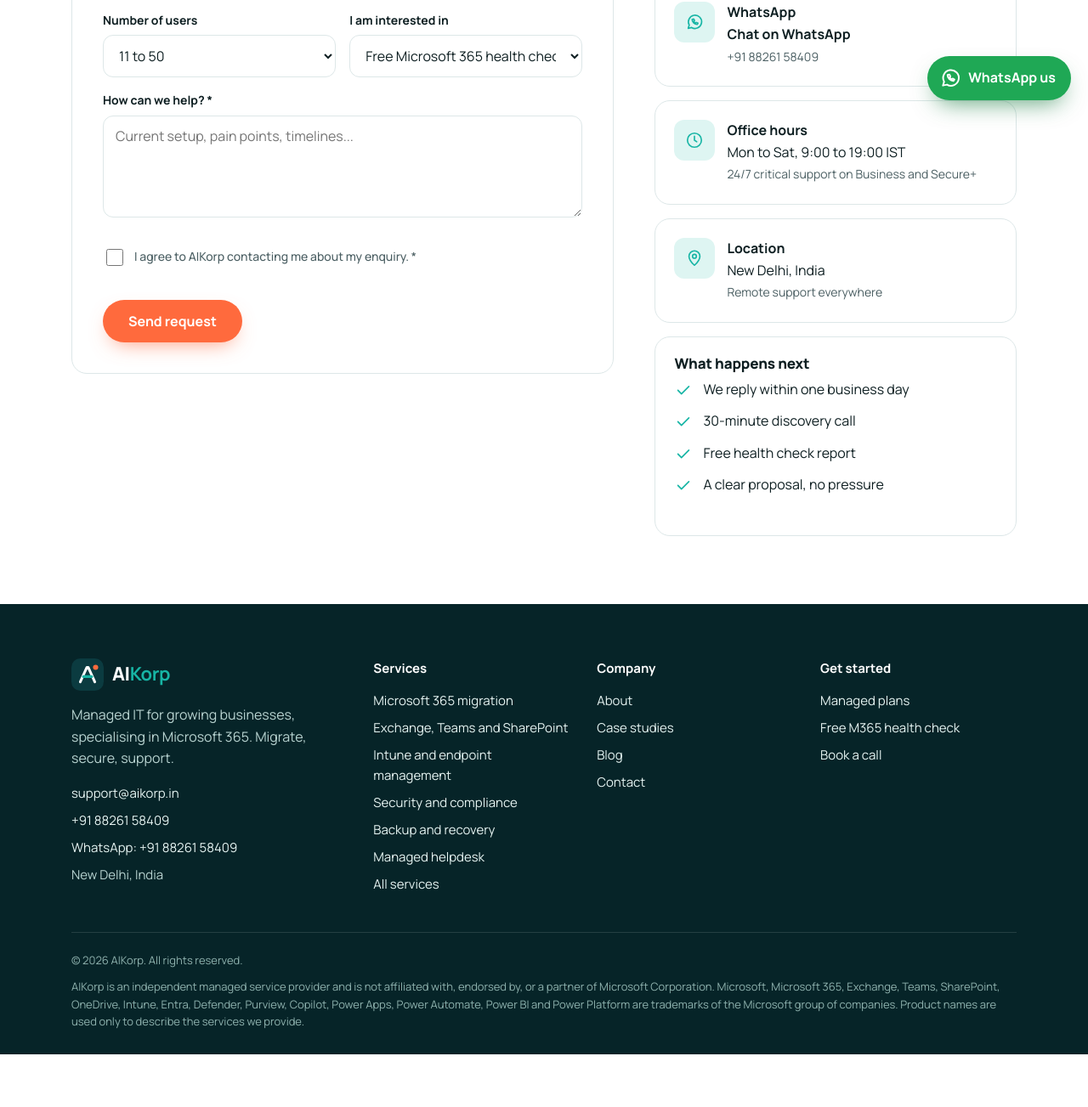
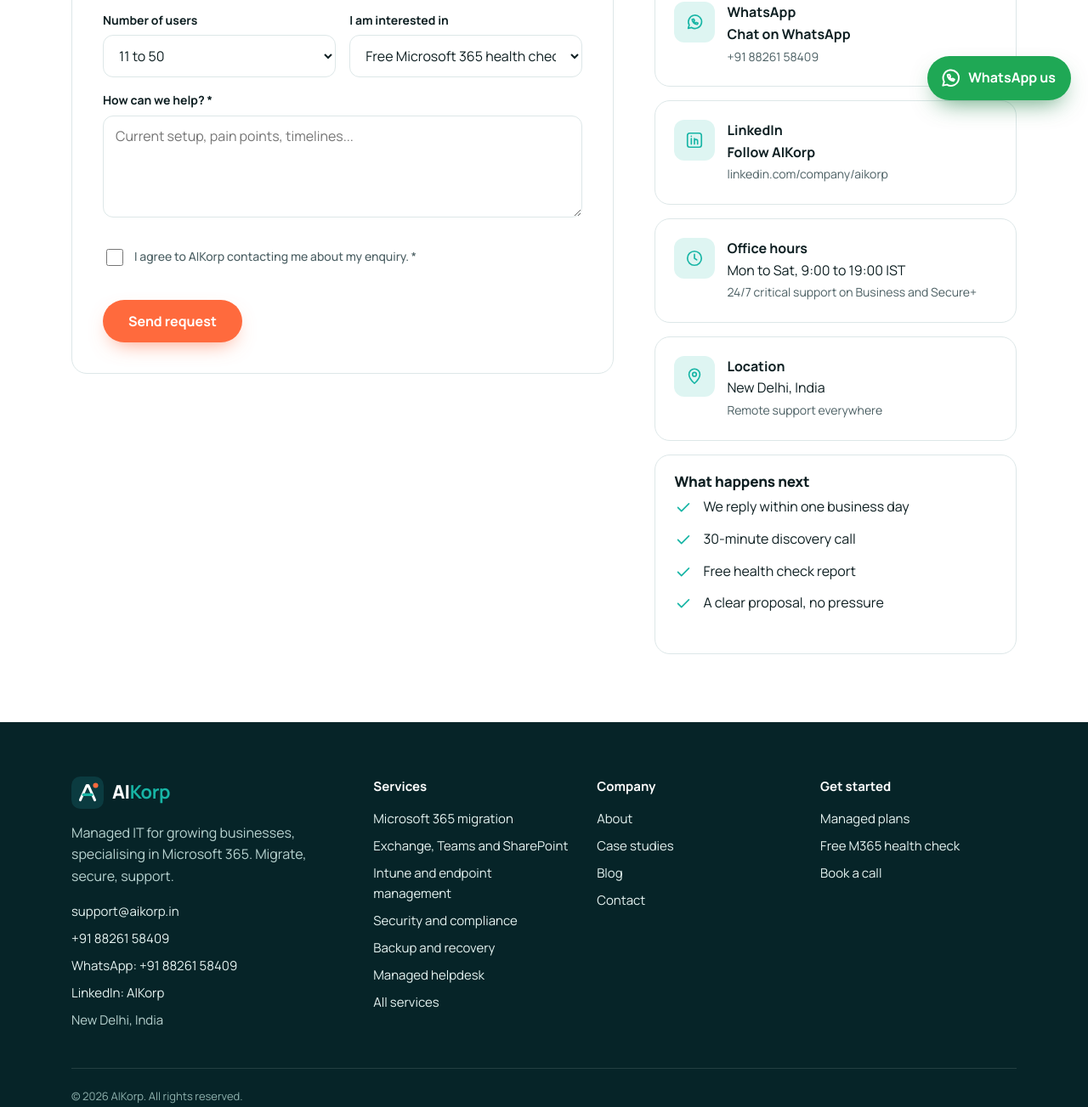
Before and after one commit to dsaini95/aikorp-msp-website, a plain HTML site: page contact.html in a window 1280 px wide. Shown: the part 662-1965 px from the top of the page at 85% size. Before the commit the page ends 1903 px from the top, so only its background shows below. Drawn offline with Linux system fonts and the light colour scheme.

Commit message:
Add LinkedIn link to footer and contact card (contact.html)

```diff
--- a/contact.html
+++ b/contact.html
@@ -53,7 +53,7 @@
   <aside class="info">
     <div class="card"><span class="ico"><svg viewBox="0 0 24 24" fill="none" stroke="currentColor" stroke-width="1.8" stroke-linecap="round" stroke-linejoin="round" aria-hidden="true"><rect x="3" y="5" width="18" height="14" rx="2"/><path d="m3.5 6.5 8.5 6.5 8.5-6.5"/></svg></span><div><strong>Email</strong><br><a href="mailto:support@aikorp.in">support@aikorp.in</a></div></div>
     <div class="card"><span class="ico"><svg viewBox="0 0 24 24" fill="none" stroke="currentColor" stroke-width="1.8" stroke-linecap="round" stroke-linejoin="round" aria-hidden="true"><path d="M5 3h4l2 5-2.5 1.5a11 11 0 0 0 6 6L16 13l5 2v4a2 2 0 0 1-2 2A16 16 0 0 1 3 5a2 2 0 0 1 2-2Z"/></svg></span><div><strong>Phone</strong><br><a href="tel:+918826158409">+91 88261 58409</a></div></div>
-    <div class="card"><span class="ico"><svg viewBox="0 0 24 24" fill="none" stroke="currentColor" stroke-width="1.8" stroke-linecap="round" stroke-linejoin="round" aria-hidden="true"><path d="M4 20l1.3-4.2A8.5 8.5 0 1 1 8.4 19Z"/><path d="M9 8.5c0 3.5 3 6.5 6.5 6.5l1-1.6-2-1-1 .8a4.5 4.5 0 0 1-2.2-2.2l.8-1-1-2Z"/></svg></span><div><strong>WhatsApp</strong><br><a href="https://wa.me/918826158409">Chat on WhatsApp</a><br><span class="note">+91 88261 58409</span></div></div>
+    <div class="card"><span class="ico"><svg viewBox="0 0 24 24" fill="none" stroke="currentColor" stroke-width="1.8" stroke-linecap="round" stroke-linejoin="round" aria-hidden="true"><path d="M4 20l1.3-4.2A8.5 8.5 0 1 1 8.4 19Z"/><path d="M9 8.5c0 3.5 3 6.5 6.5 6.5l1-1.6-2-1-1 .8a4.5 4.5 0 0 1-2.2-2.2l.8-1-1-2Z"/></svg></span><div><strong>WhatsApp</strong><br><a href="https://wa.me/918826158409">Chat on WhatsApp</a><br><span class="note">+91 88261 58409</span></div></div><div class="card"><span class="ico"><svg viewBox="0 0 24 24" fill="none" stroke="currentColor" stroke-width="1.8" stroke-linecap="round" stroke-linejoin="round" aria-hidden="true"><rect x="3" y="3" width="18" height="18" rx="3"/><path d="M8 10v7M8 7v.01M12 17v-4a2 2 0 0 1 4 0v4M12 10v7"/></svg></span><div><strong>LinkedIn</strong><br><a href="https://www.linkedin.com/company/aikorp/" target="_blank" rel="noopener">Follow AIKorp</a><br><span class="note">linkedin.com/company/aikorp</span></div></div>
     <div class="card"><span class="ico"><svg viewBox="0 0 24 24" fill="none" stroke="currentColor" stroke-width="1.8" stroke-linecap="round" stroke-linejoin="round" aria-hidden="true"><circle cx="12" cy="12" r="9"/><path d="M12 7v5l3 2"/></svg></span><div><strong>Office hours</strong><br>Mon to Sat, 9:00 to 19:00 IST<br><span class="note">24/7 critical support on Business and Secure+</span></div></div>
     <div class="card"><span class="ico"><svg viewBox="0 0 24 24" fill="none" stroke="currentColor" stroke-width="1.8" stroke-linecap="round" stroke-linejoin="round" aria-hidden="true"><path d="M12 21s-7-6.2-7-11.5a7 7 0 0 1 14 0C19 14.8 12 21 12 21Z"/><circle cx="12" cy="9.5" r="2.5"/></svg></span><div><strong>Location</strong><br>New Delhi, India<br><span class="note">Remote support everywhere</span></div></div>
     <div class="card" style="display:block"><h3 style="font-size:17px">What happens next</h3><ul class="checks"><li><svg viewBox="0 0 24 24" fill="none" stroke="currentColor" stroke-width="1.8" stroke-linecap="round" stroke-linejoin="round" aria-hidden="true"><path d="m5 12.5 4.5 4.5L19 7.5"/></svg><span>We reply within one business day</span></li><li><svg viewBox="0 0 24 24" fill="none" stroke="currentColor" stroke-width="1.8" stroke-linecap="round" stroke-linejoin="round" aria-hidden="true"><path d="m5 12.5 4.5 4.5L19 7.5"/></svg><span>30-minute discovery call</span></li><li><svg viewBox="0 0 24 24" fill="none" stroke="currentColor" stroke-width="1.8" stroke-linecap="round" stroke-linejoin="round" aria-hidden="true"><path d="m5 12.5 4.5 4.5L19 7.5"/></svg><span>Free health check report</span></li><li><svg viewBox="0 0 24 24" fill="none" stroke="currentColor" stroke-width="1.8" stroke-linecap="round" stroke-linejoin="round" aria-hidden="true"><path d="m5 12.5 4.5 4.5L19 7.5"/></svg><span>A clear proposal, no pressure</span></li></ul></div>
@@ -65,7 +65,7 @@
   <div class="f-grid">
     <div><a class="logo" href="index.html"><svg viewBox="0 0 40 40" aria-hidden="true"><rect width="40" height="40" rx="11" fill="#0b3b40"/><path d="M11 29 19.2 11h1.6L29 29" fill="none" stroke="#fff" stroke-width="3.2" stroke-linecap="round" stroke-linejoin="round"/><path d="M14.8 22.5h10.4" stroke="#17b5a5" stroke-width="3.2" stroke-linecap="round"/><circle cx="30" cy="11" r="3.2" fill="#ff6a3d"/></svg><span>AI<b>Korp</b></span></a>
       <p style="margin-top:16px;max-width:36ch">Managed IT for growing businesses, specialising in Microsoft 365. Migrate, secure, support.</p>
-      <ul><li><a href="mailto:support@aikorp.in">support@aikorp.in</a></li><li><a href="tel:+918826158409">+91 88261 58409</a></li><li><a href="https://wa.me/918826158409">WhatsApp: +91 88261 58409</a></li><li>New Delhi, India</li></ul></div>
+      <ul><li><a href="mailto:support@aikorp.in">support@aikorp.in</a></li><li><a href="tel:+918826158409">+91 88261 58409</a></li><li><a href="https://wa.me/918826158409">WhatsApp: +91 88261 58409</a></li><li><a href="https://www.linkedin.com/company/aikorp/" target="_blank" rel="noopener">LinkedIn: AIKorp</a></li><li>New Delhi, India</li></ul></div>
     <div><h4>Services</h4><ul><li><a href="services.html#migration">Microsoft 365 migration</a></li><li><a href="services.html#collaboration">Exchange, Teams and SharePoint</a></li><li><a href="services.html#endpoint">Intune and endpoint management</a></li><li><a href="services.html#security">Security and compliance</a></li><li><a href="services.html#backup">Backup and recovery</a></li><li><a href="services.html#helpdesk">Managed helpdesk</a></li><li><a href="services.html">All services</a></li></ul></div>
     <div><h4>Company</h4><ul><li><a href="about.html">About</a></li><li><a href="cases.html">Case studies</a></li><li><a href="blog.html">Blog</a></li><li><a href="contact.html">Contact</a></li></ul></div>
     <div><h4>Get started</h4><ul><li><a href="pricing.html">Managed plans</a></li><li><a href="contact.html#assessment">Free M365 health check</a></li><li><a href="contact.html">Book a call</a></li></ul></div>
```
